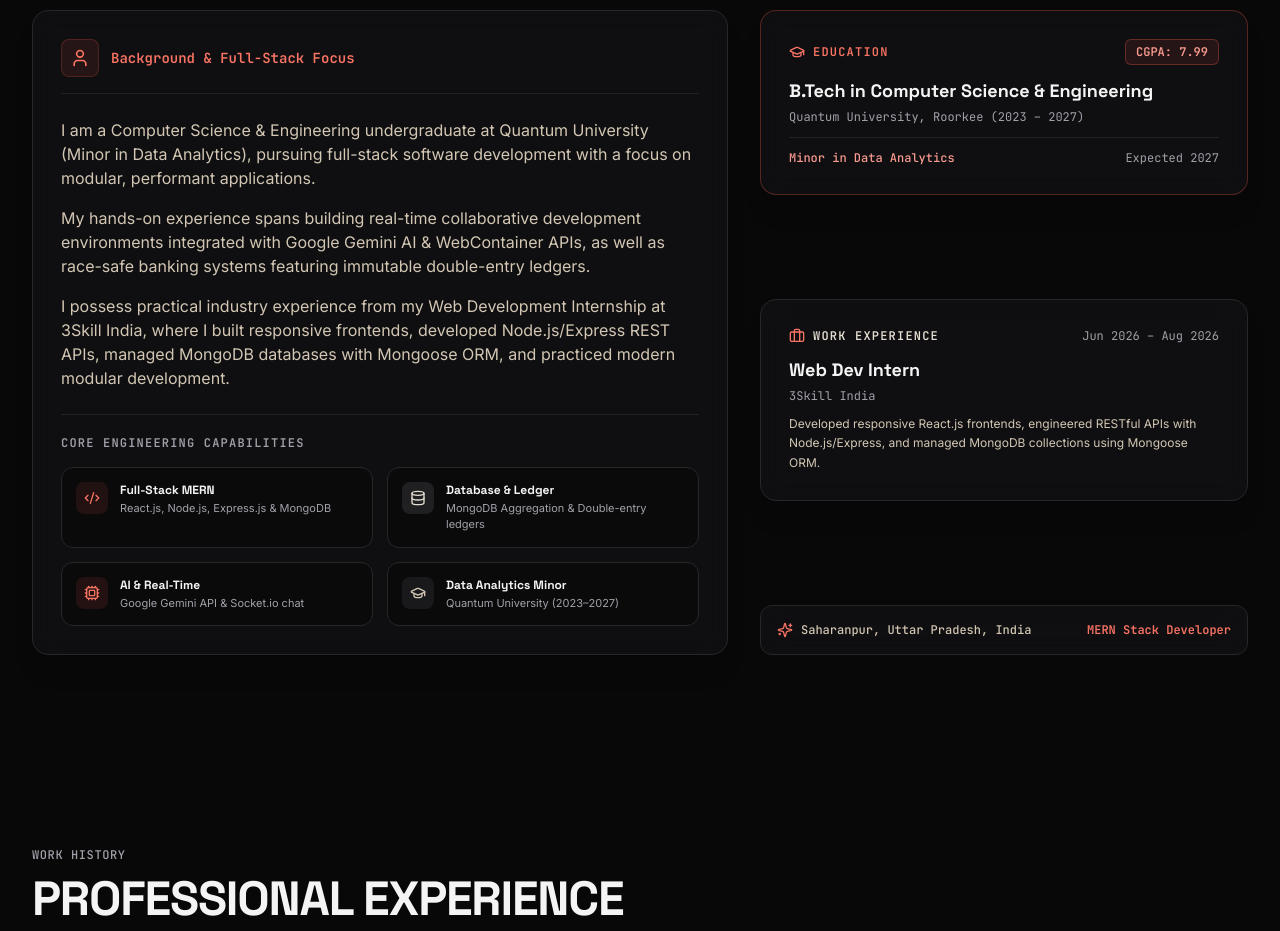
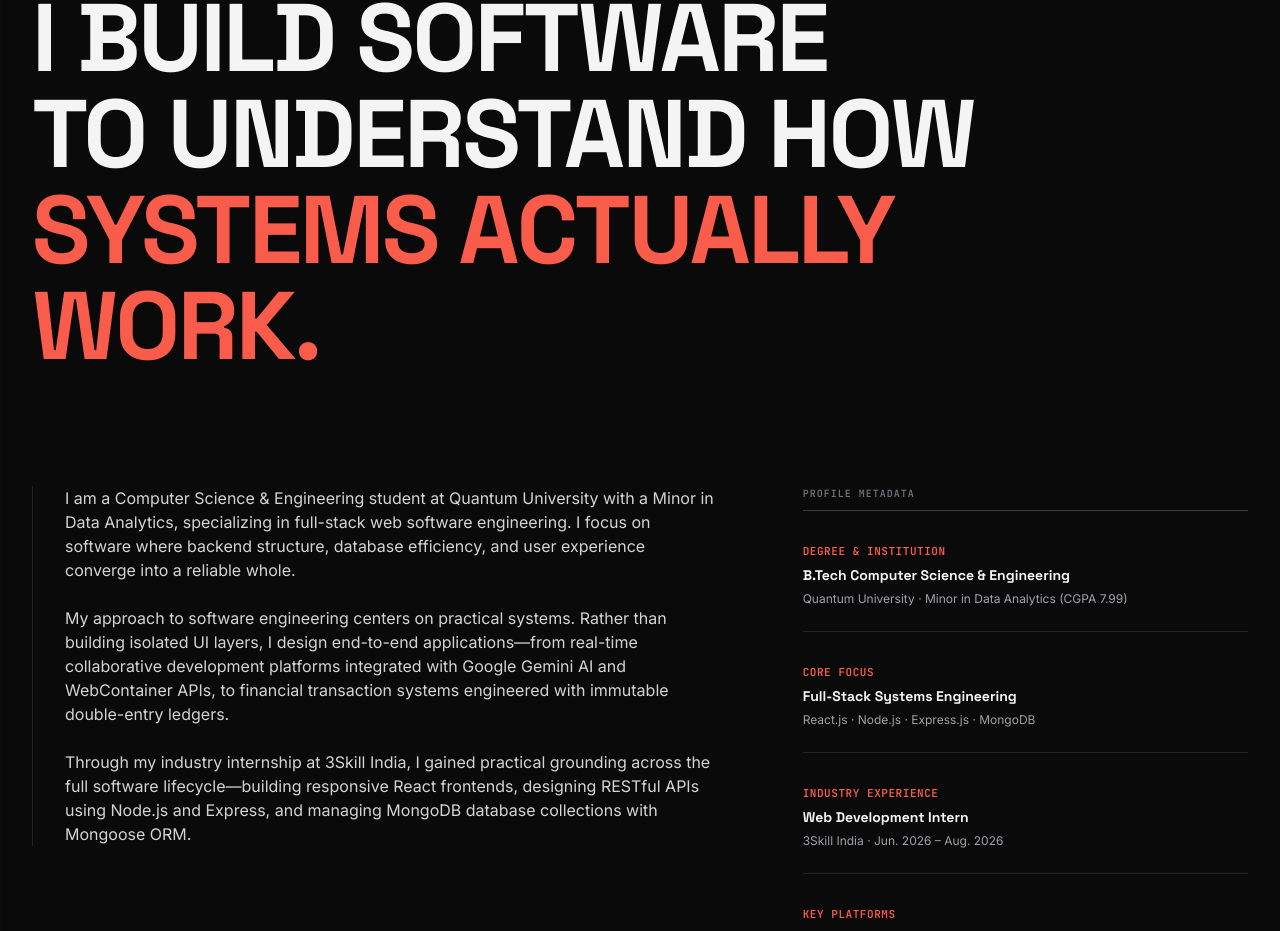
Before and after one commit to ujjwaltyagivashishtha/Portfolio, a React (Vite) app: page / in a window 1280 px wide. Shown: the part 1300-2231 px from the top of the page. Built offline with nearby package versions, Linux system fonts and the light colour scheme; the HTML template or start-up script is replaced by a standard one.

Commit message:
refactor: update styling and layouts across all section components

```diff
--- a/src/sections/About.jsx
+++ b/src/sections/About.jsx
@@ -1,142 +1,161 @@
 import React from 'react';
-import { SectionHeading } from '../components/ui/SectionHeading';
-import { Card } from '../components/ui/Card';
 import { personalInfo } from '../data/personalInfo';
-import { User, GraduationCap, Briefcase, Code2, Database, Cpu, Sparkles } from 'lucide-react';
 
 export const About = () => {
   return (
-    <section id="about" className="py-24 relative bg-stone-950/40">
-      <div className="max-w-7xl mx-auto px-4 sm:px-6 lg:px-8">
+    <section id="about" className="py-24 sm:py-36 relative bg-[#080808] text-zinc-100 border-b border-white/5 overflow-hidden">
+      {/* Editorial Grid Texture */}
+      <div className="absolute inset-0 bg-editorial-grid pointer-events-none opacity-30"></div>
 
-        <SectionHeading
-          badge="Engineering Profile"
-          title="About Me"
-          subtitle="Computer Science & Engineering student focused on building resilient full-stack applications, real-time collaboration engines, and database systems."
-        />
+      <div className="max-w-7xl mx-auto px-4 sm:px-6 lg:px-8 relative z-10 space-y-20 sm:space-y-28">
 
-        <div className="grid grid-cols-1 lg:grid-cols-12 gap-8 items-stretch">
-
-          {/* Main Narrative Card */}
-          <div className="lg:col-span-7">
-            <Card className="h-full space-y-6 border-stone-800">
-              <div className="flex items-center gap-3 text-coral-400 font-mono text-sm font-semibold border-b border-stone-800/80 pb-4">
-                <div className="p-2 rounded-lg bg-coral-500/10 text-coral-400 border border-coral-500/20">
-                  <User className="w-5 h-5" />
+        {/* Top Header & Magazine Section Label */}
+        <div className="flex items-center justify-between border-b border-white/10 pb-6 font-mono text-xs text-zinc-400 uppercase tracking-widest">
+          <div className="flex items-center gap-3">
+            <span className="text-[#F95C4B] font-bold text-sm">01</span>
+            <span className="text-zinc-600">/</span>
+            <span>PROFILE</span>
           </div>
-                <span>Background & Full-Stack Focus</span>
-              </div>
-
-              <div className="space-y-4 text-stone-300 text-sm sm:text-base leading-relaxed font-normal">
-                {personalInfo.aboutSummary.map((paragraph, index) => (
-                  <p key={index}>{paragraph}</p>
-                ))}
-              </div>
-
-              <div className="pt-5 border-t border-stone-800/80">
-                <h4 className="text-xs font-mono uppercase tracking-widest text-stone-400 font-semibold mb-4">
-                  Core Engineering Capabilities
-                </h4>
-                <div className="grid grid-cols-1 sm:grid-cols-2 gap-3.5">
-
-                  <div className="p-3.5 rounded-xl bg-stone-950/80 border border-stone-800 flex items-start gap-3">
-                    <div className="p-2 rounded-lg bg-coral-500/10 text-coral-400 shrink-0">
-                      <Code2 className="w-4 h-4" />
-                    </div>
-                    <div>
-                      <h5 className="text-xs font-bold text-paper-100">Full-Stack MERN</h5>
-                      <p className="text-[11px] text-stone-400 mt-0.5">React.js, Node.js, Express.js & MongoDB</p>
+          <div className="hidden sm:block text-zinc-500">
+            ENGINEERING EDITORIAL SPREAD
           </div>
         </div>
 
-                  <div className="p-3.5 rounded-xl bg-stone-950/80 border border-stone-800 flex items-start gap-3">
-                    <div className="p-2 rounded-lg bg-stone-400/15 text-stone-200 shrink-0">
-                      <Database className="w-4 h-4" />
+        {/* Hero Element: Large Editorial Statement (Occupying 50-60% Visual Attention) */}
+        <div className="space-y-6">
+          <h2 className="text-4xl sm:text-6xl lg:text-7xl xl:text-8xl font-bold font-display uppercase tracking-tight text-zinc-100 leading-[1.03] max-w-6xl">
+            I BUILD SOFTWARE <br className="hidden sm:inline" />
+            TO UNDERSTAND HOW <br className="hidden sm:inline" />
+            <span className="text-[#F95C4B]">SYSTEMS ACTUALLY WORK.</span>
+          </h2>
         </div>
-                    <div>
-                      <h5 className="text-xs font-bold text-paper-100">Database & Ledger</h5>
-                      <p className="text-[11px] text-stone-400 mt-0.5">MongoDB Aggregation & Double-entry ledgers</p>
+
+        {/* Asymmetrical Editorial Composition: Introduction Narrative + Vertical Metadata Column */}
+        <div className="grid grid-cols-1 lg:grid-cols-12 gap-12 lg:gap-16 items-start">
+
+          {/* Main Introduction Narrative (Narrower reading column) */}
+          <div className="lg:col-span-7 space-y-6 text-zinc-300 text-sm sm:text-base leading-relaxed font-sans font-normal border-l border-white/10 pl-6 sm:pl-8">
+            <p>
+              I am a Computer Science & Engineering student at Quantum University with a Minor in Data Analytics, specializing in full-stack web software engineering. I focus on software where backend structure, database efficiency, and user experience converge into a reliable whole.
+            </p>
+            <p>
+              My approach to software engineering centers on practical systems. Rather than building isolated UI layers, I design end-to-end applications—from real-time collaborative development platforms integrated with Google Gemini AI and WebContainer APIs, to financial transaction systems engineered with immutable double-entry ledgers.
+            </p>
+            <p>
+              Through my industry internship at 3Skill India, I gained practical grounding across the full software lifecycle—building responsive React frontends, designing RESTful APIs using Node.js and Express, and managing MongoDB database collections with Mongoose ORM.
+            </p>
+          </div>
+
+          {/* Editorial Profile Data Column (Pure Typography & Separators, NO CARDS) */}
+          <div className="lg:col-span-5 space-y-8 font-mono text-xs text-zinc-300 lg:pl-6">
+
+            <div className="text-[10px] text-zinc-500 uppercase tracking-widest font-semibold pb-2 border-b border-white/20">
+              PROFILE METADATA
+            </div>
+
+            {/* Item 1 */}
+            <div className="space-y-1.5 pb-6 border-b border-white/10">
+              <div className="text-[11px] text-[#F95C4B] uppercase tracking-wider font-semibold">
+                DEGREE & INSTITUTION
+              </div>
+              <div className="text-sm font-bold text-zinc-100 font-display">
+                B.Tech Computer Science & Engineering
+              </div>
+              <div className="text-zinc-400 font-sans">
+                Quantum University · Minor in Data Analytics (CGPA 7.99)
               </div>
             </div>
 
-                  <div className="p-3.5 rounded-xl bg-stone-950/80 border border-stone-800 flex items-start gap-3">
-                    <div className="p-2 rounded-lg bg-coral-500/10 text-coral-400 shrink-0">
-                      <Cpu className="w-4 h-4" />
+            {/* Item 2 */}
+            <div className="space-y-1.5 pb-6 border-b border-white/10">
+              <div className="text-[11px] text-[#F95C4B] uppercase tracking-wider font-semibold">
+                CORE FOCUS
               </div>
-                    <div>
-                      <h5 className="text-xs font-bold text-paper-100">AI & Real-Time</h5>
-                      <p className="text-[11px] text-stone-400 mt-0.5">Google Gemini API & Socket.io chat</p>
+              <div className="text-sm font-bold text-zinc-100 font-display">
+                Full-Stack Systems Engineering
+              </div>
+              <div className="text-zinc-400 font-sans">
+                React.js · Node.js · Express.js · MongoDB
               </div>
             </div>
 
-                  <div className="p-3.5 rounded-xl bg-stone-950/80 border border-stone-800 flex items-start gap-3">
-                    <div className="p-2 rounded-lg bg-stone-500/15 text-stone-300 shrink-0">
-                      <GraduationCap className="w-4 h-4" />
+            {/* Item 3 */}
+            <div className="space-y-1.5 pb-6 border-b border-white/10">
+              <div className="text-[11px] text-[#F95C4B] uppercase tracking-wider font-semibold">
+                INDUSTRY EXPERIENCE
               </div>
-                    <div>
-                      <h5 className="text-xs font-bold text-paper-100">Data Analytics Minor</h5>
-                      <p className="text-[11px] text-stone-400 mt-0.5">Quantum University (2023–2027)</p>
+              <div className="text-sm font-bold text-zinc-100 font-display">
+                Web Development Intern
+              </div>
+              <div className="text-zinc-400 font-sans">
+                3Skill India · Jun. 2026 – Aug. 2026
               </div>
             </div>
 
+            {/* Item 4 */}
+            <div className="space-y-1.5">
+              <div className="text-[11px] text-[#F95C4B] uppercase tracking-wider font-semibold">
+                KEY PLATFORMS
               </div>
+              <div className="text-sm font-bold text-zinc-100 font-display">
+                Real-Time IDE & Transaction Ledgers
               </div>
-            </Card>
+              <div className="text-zinc-400 font-sans">
+                Socket.io · Google Gemini AI API · WebContainer API
               </div>
-
-          {/* Academic & Internship Highlights Sidebar */}
-          <div className="lg:col-span-5 flex flex-col justify-between gap-5">
-
-            {/* Academic Snapshot */}
-            <Card className="bg-stone-950/90 border-coral-500/30">
-              <div className="flex items-center justify-between mb-3">
-                <span className="text-xs font-mono uppercase tracking-widest text-coral-400 font-semibold flex items-center gap-2">
-                  <GraduationCap className="w-4 h-4" />
-                  Education
-                </span>
-                <span className="text-xs font-mono px-2.5 py-1 rounded-md bg-coral-500/10 text-coral-300 border border-coral-500/30 font-semibold">
-                  CGPA: 7.99
-                </span>
-              </div>
-              <h3 className="text-lg font-bold text-paper-100">B.Tech in Computer Science & Engineering</h3>
-              <p className="text-xs text-stone-400 mt-1 font-mono">Quantum University, Roorkee (2023 – 2027)</p>
-              <div className="mt-3 pt-3 border-t border-stone-800/80 flex items-center justify-between text-xs font-mono">
-                <span className="text-coral-300 font-medium">Minor in Data Analytics</span>
-                <span className="text-stone-400">Expected 2027</span>
-              </div>
-            </Card>
-
-            {/* Internship Snapshot */}
-            <Card className="bg-stone-950/90 border-stone-800">
-              <div className="flex items-center justify-between mb-3">
-                <span className="text-xs font-mono uppercase tracking-widest text-stone-200 font-semibold flex items-center gap-2">
-                  <Briefcase className="w-4 h-4 text-coral-400" />
-                  Work Experience
-                </span>
-                <span className="text-xs font-mono text-stone-400">
-                  Jun 2026 – Aug 2026
-                </span>
-              </div>
-              <h3 className="text-lg font-bold text-paper-100">Web Dev Intern</h3>
-              <p className="text-xs text-stone-400 mt-1 font-mono">3Skill India</p>
-              <p className="text-xs text-stone-300 mt-2.5 leading-relaxed">
-                Developed responsive React.js frontends, engineered RESTful APIs with Node.js/Express, and managed MongoDB collections using Mongoose ORM.
-              </p>
-            </Card>
-
-            {/* Summary Pill */}
-            <div className="p-4 rounded-xl glass-card border border-stone-800 flex items-center justify-between text-xs font-mono text-stone-400">
-              <div className="flex items-center gap-2">
-                <Sparkles className="w-4 h-4 text-coral-400" />
-                <span className="text-stone-300 font-medium">{personalInfo.location}</span>
-              </div>
-              <span className="text-coral-400 font-semibold">MERN Stack Developer</span>
             </div>
 
           </div>
 
         </div>
 
+        {/* Editorial Pull Quote Element */}
+        <div className="py-12 border-y border-white/10 my-12">
+          <blockquote className="text-2xl sm:text-4xl lg:text-5xl font-bold font-display uppercase tracking-tight text-[#F95C4B] leading-tight max-w-4xl">
+            "GOOD SOFTWARE ARCHITECTURE SHOULD MAKE COMPLEX SYSTEMS FEEL NATURAL AND OBVIOUS."
+          </blockquote>
+        </div>
+
+        {/* "HOW I BUILD" Micro-Section */}
+        <div className="space-y-8">
+          <div className="flex items-center gap-3 font-mono text-xs text-zinc-400 uppercase tracking-widest">
+            <span className="text-[#F95C4B] font-bold">02</span>
+            <span className="text-zinc-600">/</span>
+            <span>HOW I BUILD</span>
+          </div>
+
+          <div className="grid grid-cols-1 md:grid-cols-3 gap-8 pt-4">
+
+            {/* Step 1 */}
+            <div className="space-y-2 border-l border-white/10 pl-5">
+              <div className="text-xs font-mono font-bold text-[#F95C4B]">01 / UNDERSTAND</div>
+              <h4 className="text-base font-bold font-display text-zinc-100 uppercase">System Requirements</h4>
+              <p className="text-xs text-zinc-400 leading-relaxed font-sans">
+                Deconstruct domain logic, data aggregations, and transaction rules before architecting backend or frontend modules.
+              </p>
+            </div>
+
+            {/* Step 2 */}
+            <div className="space-y-2 border-l border-white/10 pl-5">
+              <div className="text-xs font-mono font-bold text-[#F95C4B]">02 / BUILD</div>
+              <h4 className="text-base font-bold font-display text-zinc-100 uppercase">Modular Full-Stack</h4>
+              <p className="text-xs text-zinc-400 leading-relaxed font-sans">
+                Implement performant React components, RESTful Node/Express endpoints, Mongoose ORM models, and real-time WebSockets.
+              </p>
+            </div>
+
+            {/* Step 3 */}
+            <div className="space-y-2 border-l border-white/10 pl-5">
+              <div className="text-xs font-mono font-bold text-[#F95C4B]">03 / REFINE</div>
+              <h4 className="text-base font-bold font-display text-zinc-100 uppercase">Security & Reliability</h4>
+              <p className="text-xs text-zinc-400 leading-relaxed font-sans">
+                Validate idempotency, enforce double-entry ledger integrity, optimize MongoDB aggregation pipelines, and ensure error handling.
+              </p>
+            </div>
+
+          </div>
+        </div>
+
       </div>
     </section>
   );
```
Lines whose indentation alone changed are shown as unchanged.
